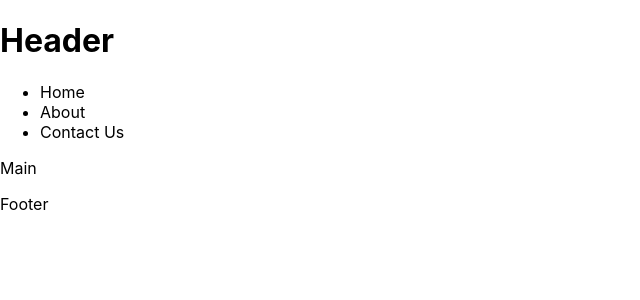
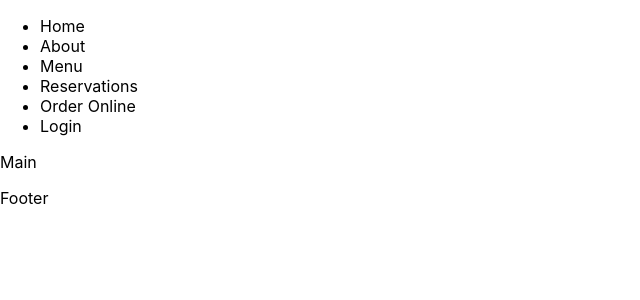
Before and after one commit to seanarch/meta-frontend, a React (Create React App) app: page / in a window 1280 px wide. Shown: the top 300 px of the page, without its empty margins (0-640 px from the left). Built offline with nearby package versions, Linux system fonts and the light colour scheme.

Commit message:
rearrange components

```diff
--- a/src/App.js
+++ b/src/App.js
@@ -1,14 +1,12 @@
 import { Fragment } from "react";
 import "./App.css";
-import Header from "./components/Header";
-import Nav from "./components/Nav";
-import Main from "./components/Main";
-import Footer from "./components/Footer";
+import Nav from "./components/nav";
+import Main from "./components/main";
+import Footer from "./components/footer";
 
 function App() {
   return (
     <Fragment className="App">
-      <Header />
       <Nav />
       <Main />
       <Footer />
--- a/src/components/Nav.js
+++ b/src/components/nav/index.js
@@ -5,7 +5,10 @@ function Nav() {
       <ul>
         <li>Home</li>
         <li>About</li>
-        <li>Contact Us</li>
+        <li>Menu</li>
+        <li>Reservations</li>
+        <li>Order Online</li>
+        <li>Login</li>
       </ul>
     </nav>
   );
```
Also changed, not shown: src/components/footer/index.js (renamed from src/components/Footer.js), src/components/header/index.js (renamed from src/components/Header.js), src/components/main/index.js (renamed from src/components/Main.js).
